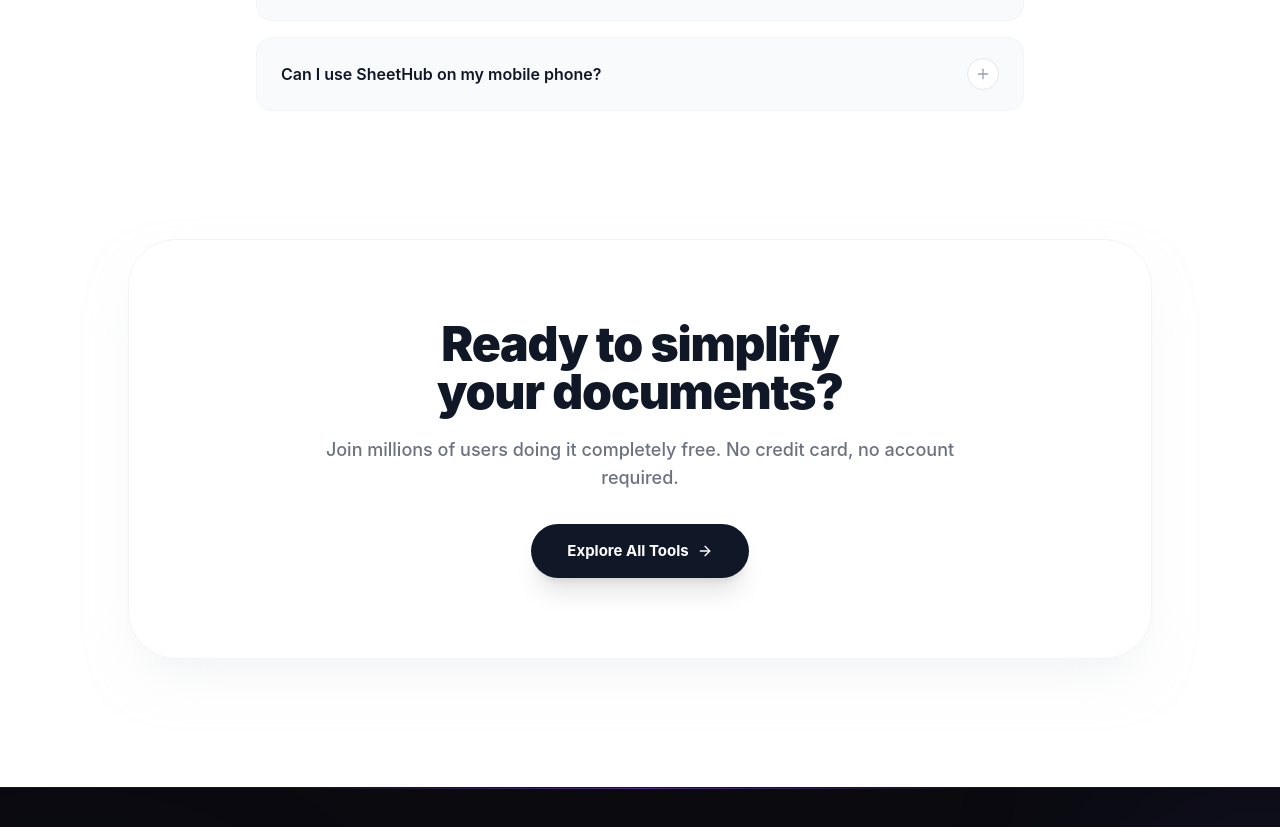
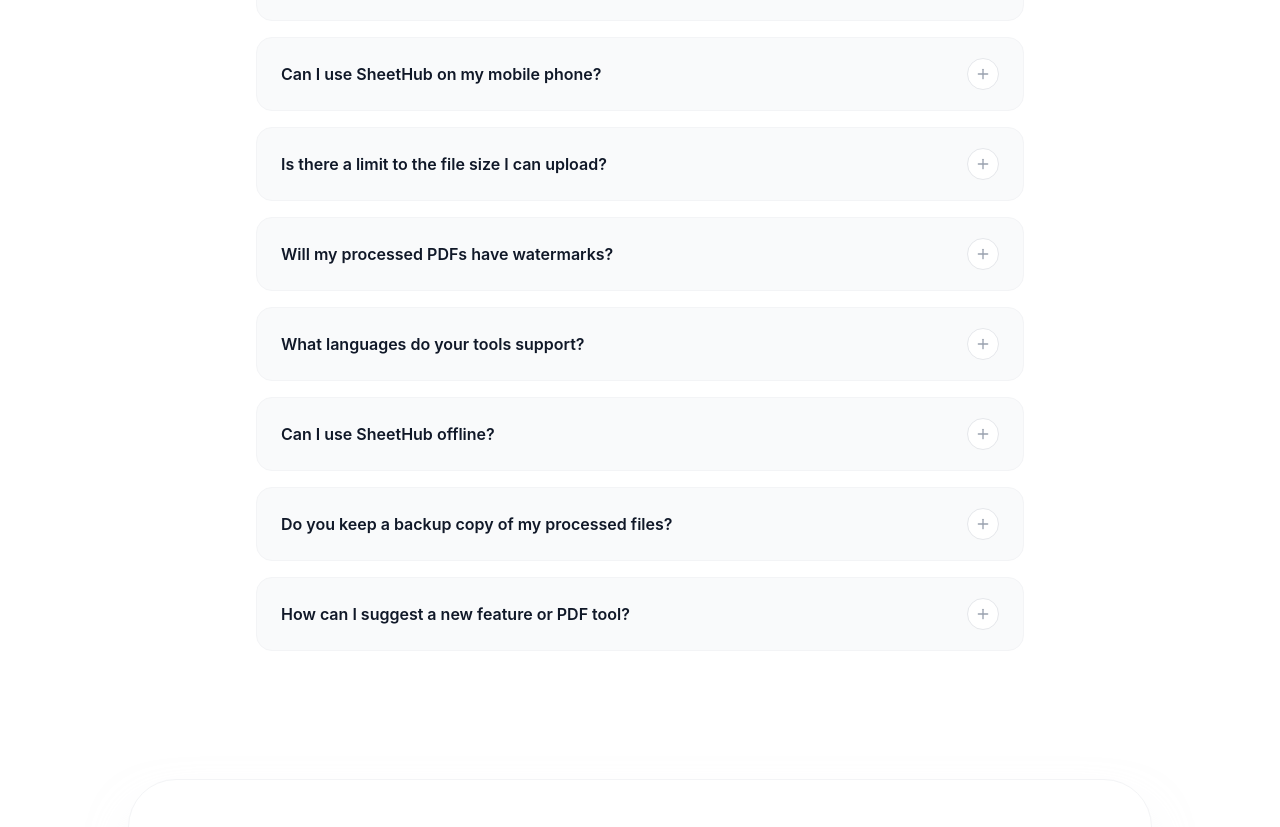
Before and after one commit to ashwiths/sheethub, a React (Vite) app in the folder my-app/: page / in a window 1280 px wide. Shown: the part 6523-7350 px from the top of the page. Built offline with nearby package versions, Linux system fonts and the light colour scheme.

Commit message:
feat: Add new FAQ questions and answers to the HomePage.

```diff
--- a/my-app/src/pages/HomePage.tsx
+++ b/my-app/src/pages/HomePage.tsx
@@ -414,6 +414,30 @@
   {
     question: "Can I use SheetHub on my mobile phone?",
     answer: "Yes, our user interface is completely responsive. You can merge, split, and compress PDFs right from your iPhone, iPad, or Android device."
+  },
+  {
+    question: "Is there a limit to the file size I can upload?",
+    answer: "Our platform is designed to handle large files efficiently. Currently, you can process files up to 100MB completely free, without any compromise in processing speed."
+  },
+  {
+    question: "Will my processed PDFs have watermarks?",
+    answer: "Never. We don't believe in holding your documents hostage. Any file you process with SheetHub will be 100% watermark-free, preserving your original document's integrity."
+  },
+  {
+    question: "What languages do your tools support?",
+    answer: "Our tools can process PDFs containing text in any language, supporting full Unicode character sets, making it perfect for international teams and localized documents."
+  },
+  {
+    question: "Can I use SheetHub offline?",
+    answer: "Currently, SheetHub requires an internet connection since we use advanced cloud-based processing for a few complex tools. However, for most tasks that process locally in your browser, the data usage is minimal once the app initially loads."
+  },
+  {
+    question: "Do you keep a backup copy of my processed files?",
+    answer: "No. Files processed locally in your browser never leave your device. If a tool utilizes our cloud servers, the file is securely encrypted, temporarily processed, and instantly scheduled for permanent deletion within 2 hours."
+  },
+  {
+    question: "How can I suggest a new feature or PDF tool?",
+    answer: "We'd love to hear from you! We are constantly expanding SheetHub based on user feedback. Feel free to contact our support team with your ideas and feature requests."
   }
 ];
 
```
